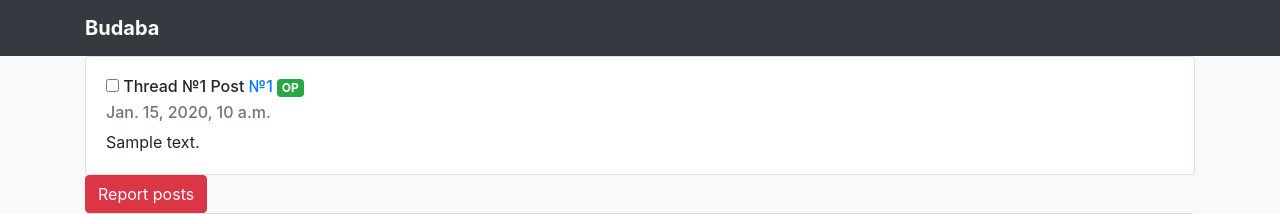
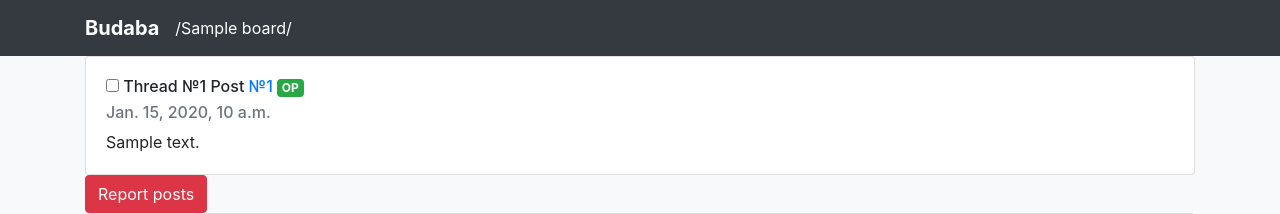
Before and after one commit to bushig/anonforum, a Django app: a page that uses templates/base.html in a window 1280 px wide. Shown: the top 214 px of the page. Run offline with Django 3.2, Linux system fonts and the light colour scheme; tables that the repository leaves empty hold one stand-in row (values such as "Sample post"); some libraries are stand-ins or nearby versions.

Commit message:
Redirectiong on invalid input + captcha

```diff
--- a/anonforum/settings.py
+++ b/anonforum/settings.py
@@ -41,6 +41,7 @@ INSTALLED_APPS = [
     'forum',
 
     'rest_framework',
+    'captcha',
 
     'debug_toolbar',
     'autofixture',
--- a/anonforum/urls.py
+++ b/anonforum/urls.py
@@ -19,7 +19,8 @@ from django.conf.urls.static import static
 from django.conf import settings
 
 urlpatterns = [
-    path(r'', include('forum.urls')),
+    path('captcha/', include('captcha.urls')),
+    path('', include('forum.urls')),
     path('admin/', admin.site.urls),
     path('api-auth/', include('rest_framework.urls')),
 ] + static(settings.STATIC_URL, document_root=settings.STATIC_ROOT) # TODO: Remove in pro
--- a/forum/forms.py
+++ b/forum/forms.py
@@ -1,4 +1,5 @@
 from django import forms
+from captcha.fields import CaptchaField
 
 
 
@@ -7,3 +8,4 @@ class CreateThreadForm(forms.Form):
     email = forms.EmailField(required=False)
     board = forms.CharField(required=True)
     is_op = forms.BooleanField(required=False)
+    captcha = CaptchaField()
--- a/forum/views.py
+++ b/forum/views.py
@@ -19,16 +19,18 @@ class IndexPage(View):
 
 class ThreadList(View):
     def get(self, request, *args, **kwargs):
+        form = CreateThreadForm(request.POST or None)
         board = kwargs.get('board')
         get_object_or_404(Board, name=board)
         threads = Thread.objects.filter(board__name=board, is_archived=False).order_by('-updated')
         paginator = Paginator(threads, 10)
         page = request.GET.get('page', 1)
         threads = paginator.get_page(page)
-        context = {'board': board, 'threads': threads}
+        context = {'board': board, 'threads': threads, 'form': form}
         return render(request, 'threads_list.html', context)
 
     def post(self, request, *args, **kwargs):
+        board = kwargs['board']
         form = CreateThreadForm(request.POST or None)
         if form.is_valid():
             board = form.cleaned_data['board']
@@ -40,20 +42,22 @@ class ThreadList(View):
             return redirect('thread-view', board= board, thread = thread.number)
         else:
             messages.add_message(request, messages.ERROR, "Didn't created a thread because of invalid input.", "alert alert-danger")
-            raise Http404 # TODO: redirect to ThreadList page
+            return redirect('thread-list', board=board)
 
 class ThreadView(View):
     def get(self, request, *args, **kwargs):
+        form = CreateThreadForm(request.POST or None)
         board = kwargs.get('board')
         thread = kwargs.get('thread')
         posts = Post.objects.filter(thread__number = thread)
         thread = Thread.objects.get(number=thread)
-        context = {'posts': posts, 'board': board, 'thread': thread}
+        context = {'posts': posts, 'board': board, 'thread': thread, 'form': form}
         return render(request, 'thread.html', context)
 
     def post(self, request, *args, **kwargs):
         thread = kwargs.get('thread')
         form = CreateThreadForm(request.POST or None)
+        board = kwargs.get('board')
         if form.is_valid():
             board = form.cleaned_data['board']
             text = form.cleaned_data['text']
@@ -67,3 +71,6 @@ class ThreadView(View):
             post = Post.objects.create(is_OP=OP, text=text, thread=thread)
             messages.add_message(request, messages.SUCCESS, 'Successfully posted', "alert alert-success")
             return redirect('thread-view', board=board, thread=thread.number)
+        else:
+            context = {'posts': posts, 'board': board, 'thread': thread, 'form': form}
+            raise render(request, 'thread.html', context)
--- a/templates/base.html
+++ b/templates/base.html
@@ -16,22 +16,25 @@
     {% endblock %}
 </head>
 <body class="bg-light">
-{% block navbar %}
 <div class="navbar navbar-dark bg-dark box-shadow">
     <div class="container d-flex justify-content-between">
         <a href="/" class="navbar-brand d-flex align-items-center">
             <strong>Budaba</strong>
         </a>
+    <ul class="navbar-nav mr-auto">
+        {% block navbar %}
+
+        {% endblock %}
+    </ul>
     </div>
 </div>
 {% if messages %}
     {% for message in messages %}
-    <div {% if message.tags %} class="{{ message.tags }}"{% endif %} role="alert">
-        {{ message }}
-    </div>
-{% endfor %}
+        <div {% if message.tags %} class="{{ message.tags }}"{% endif %} role="alert">
+            {{ message }}
+        </div>
+    {% endfor %}
 {% endif %}
-{% endblock %}
 <div class="container">
     {% block content %}
         <!-- Content here -->
--- a/templates/thread.html
+++ b/templates/thread.html
@@ -1,4 +1,10 @@
 {% extends 'base.html' %}
+
+{% block navbar %}
+    <li class="nav-item active">
+        <a class="nav-link" href="{% url 'thread-list' board=board %}">/{{ board }}/ <span class="sr-only">(current)</span></a>
+      </li>
+{% endblock %}
 
 {% block content %}
     <form method="POST" action="/api/report">
@@ -25,6 +31,7 @@
                 <textarea rows="10" class="form-control" name="text"></textarea><br>
                 <label for="is_op">Are you OP?</label>
                 <input type="checkbox" id="is_op" name="is_op"><br>
+                {{ form.captcha }}
                 <input type="submit" class="btn btn-success">
             </form>
         </div>
--- a/templates/threads_list.html
+++ b/templates/threads_list.html
@@ -23,6 +23,7 @@
                                    placeholder="Enter email"><br>
                             <label for="text">Post text</label>
                             <textarea rows="10" class="form-control" name="text"></textarea><br>
+                            {{ form.captcha }}
                             <input type="submit" class="btn btn-success">
                         </form>
                     </div>
```
